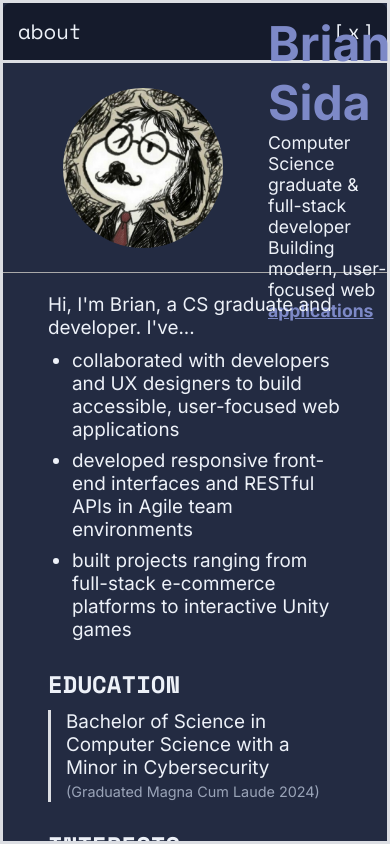
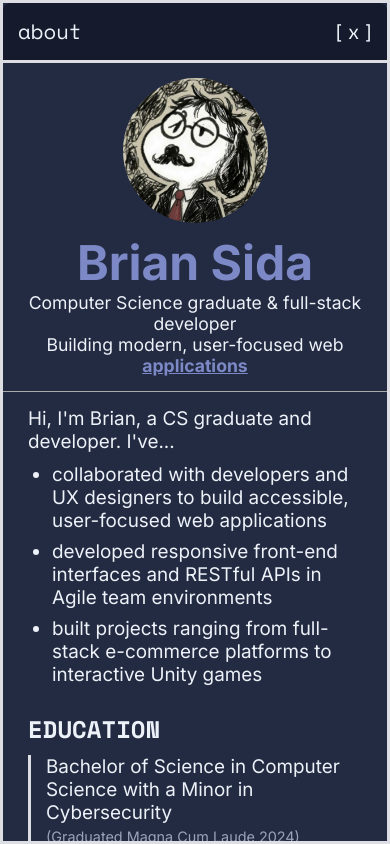
Before and after one commit to TapJc/briansida-portfolio, a React (Vite) app: page / in a window 390 px wide. Both pictures are taken after a click on the button "About". Built offline with nearby package versions, Linux system fonts and the light colour scheme.

Commit message:
Updated About panel css for mobility access

```diff
--- a/src/components/panels/About/About.module.css
+++ b/src/components/panels/About/About.module.css
@@ -34,10 +34,9 @@ ul {
   display: flex;
   align-items: center;
 
-  padding: 35px 60px;
+  padding: 15px 45px;
   border-bottom: 0.5px solid darkgray;
   gap: 45px;
-  height: 210px;
 }
 
 .profilePic {
@@ -84,9 +83,27 @@ ul {
 
   font-size: 1.18rem;
   gap: 25px;
-  padding: 20px 45px;
+  padding: 15px 45px;
 
   overflow-y: scroll;
+}
+
+@media(max-width: 580px) {
+  .profileHeader {
+    flex-direction: column;
+    padding: 15px 25px;
+    gap: 10px;
+  }
+  .profilePic {
+    width: 145px;
+    height: 145px;
+  }
+  .profileBio {
+    text-align: center;
+  }
+  .details {
+    padding: 15px 25px;
+  }
 }
 
 .paragraphSpacing {
@@ -106,6 +123,8 @@ ul {
   font-family: var(--font-heading);
   font-size: 1.5rem;
   font-weight: bold;
+
+  white-space: nowrap;
 }
 
 .detailBorder {
```
